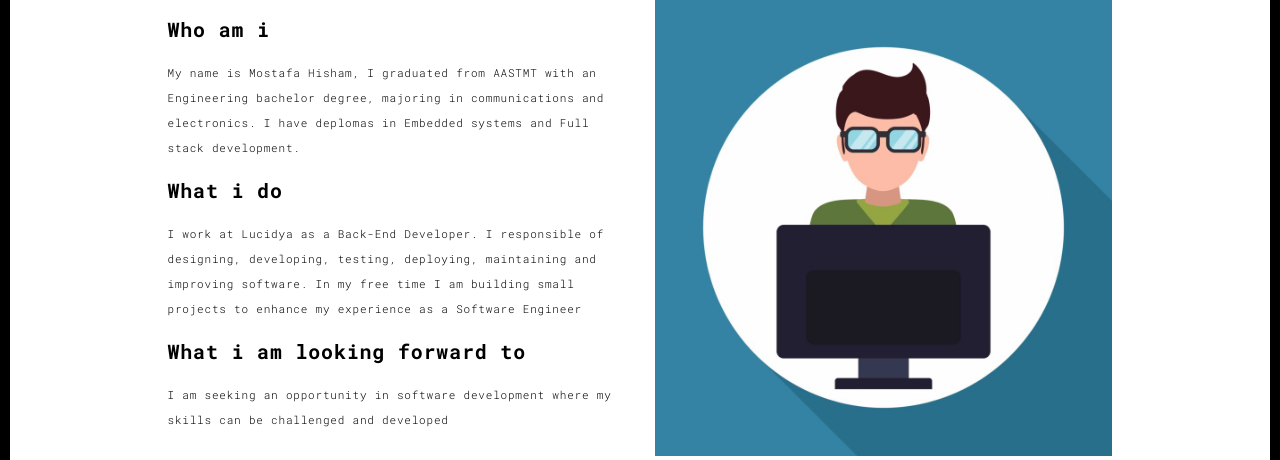
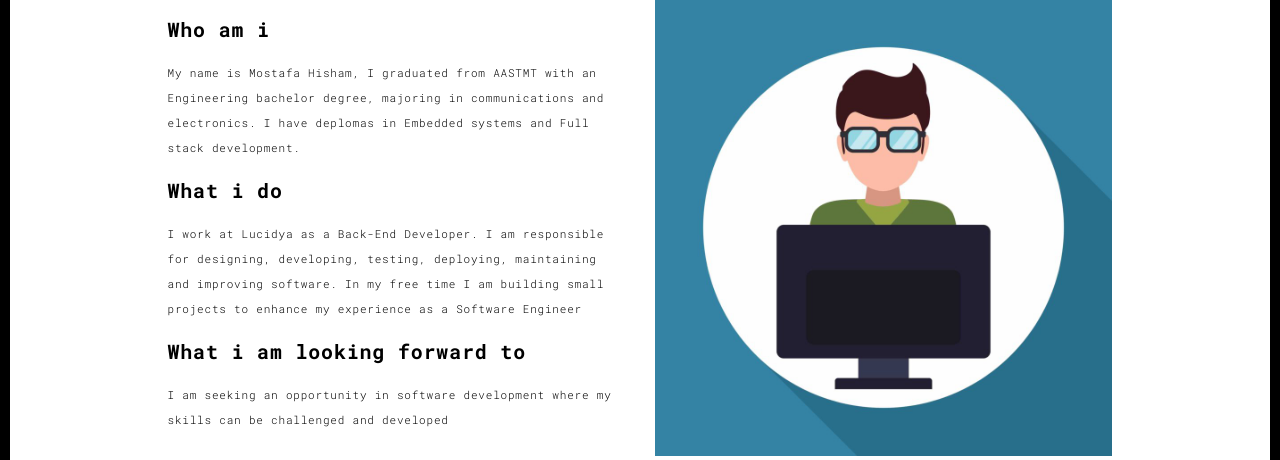
Before and after one commit to mostafahisham10/portfo, a Flask app: page /about.html in a window 1280 px wide. Shown: the part 203-663 px from the top of the page. Run offline with Flask 2, Linux system fonts and the light colour scheme; some libraries are stand-ins or nearby versions.

Commit message:
Correct spelling

```diff
--- a/templates/about.html
+++ b/templates/about.html
@@ -68,7 +68,7 @@
                     majoring in communications and electronics.
                     I have deplomas in Embedded systems and Full stack development.</p>
                   <h3>What i do</h3>
-                  <p>I work at Lucidya as a Back-End Developer. I responsible of designing, developing, testing,
+                  <p>I work at Lucidya as a Back-End Developer. I am responsible for designing, developing, testing,
                     deploying, maintaining and improving software. In my free time I am building small projects to
                     enhance my experience as a Software Engineer</p>
                   <h3>What i am looking forward to</h3>
```
